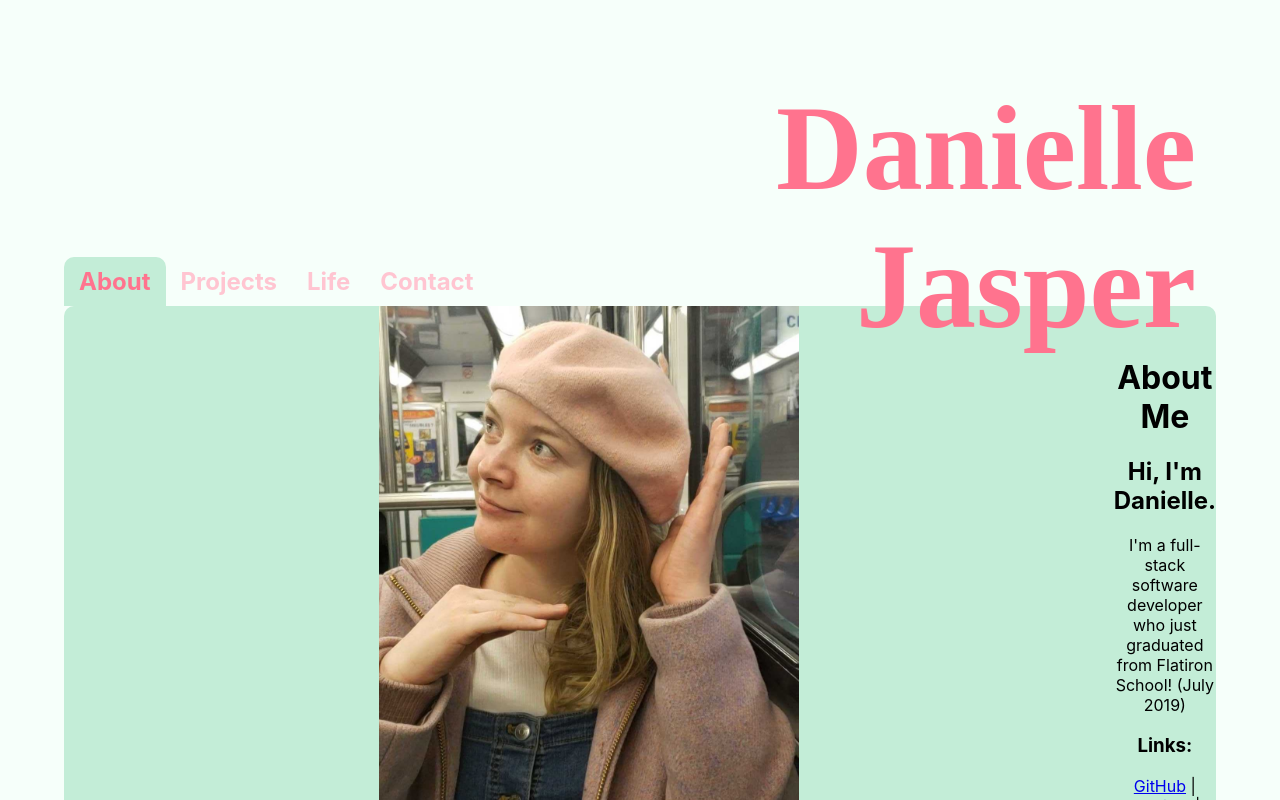
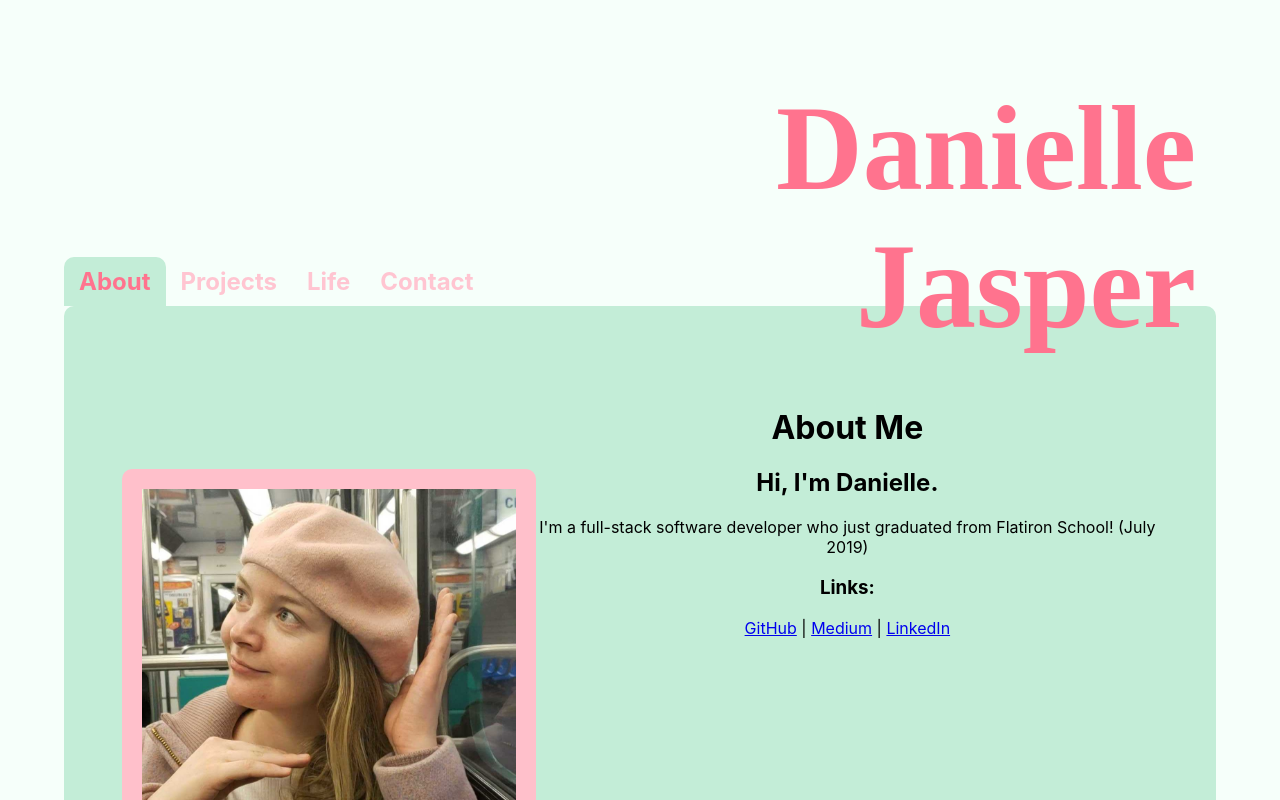
Before and after one commit to dnj547/portfolio, a React (Create React App) app in the folder client/: page / in a window 1280 px wide. Shown: the top 800 px of the page. Built offline with nearby package versions, Linux system fonts and the light colour scheme.

Commit message:
Fixing about page

```diff
--- a/client/src/App.css
+++ b/client/src/App.css
@@ -95,9 +95,11 @@ body {
 }
 .initial-life-page-card img {
   width: 90%;
+  height: auto;
   margin-top: 20px;
   margin-left: auto;
   margin-right: auto;
+  margin-bottom: 20px;
   flex: 1;
 }
 .play-game-button {
@@ -318,21 +320,38 @@ body {
 
 
 // About Page
+.about-container {
+
+}
+.about-container-stuff {
+  display: flex;
+  width: 90%;
+  margin-top: 20px;
+  margin-left: auto;
+  margin-right: auto;
+}
 .about-me-card {
+  border-radius: 10px;
   flex: 1;
-  background-color: black;
-  width: 90%;
+  background-color: pink;
+  width: 40%;
+  overflow: hidden;
+  padding-top: 20px;
   margin: auto;
+  flex-grow: 2;
 }
 .about-me-card img {
-  width: 40%;
+  width: 90%;
   margin: auto;
 }
 
 .about-me-text {
   flex: 1;
-  width: 60%;
-  margin-top: 30px;
+  flex-grow: 3;
+  width: 40%;
+  margin-top: 60px;
+  margin-left: auto;
+  margin-right: auto;
 }
 
 
--- a/client/src/containers/AboutContainer.js
+++ b/client/src/containers/AboutContainer.js
@@ -4,6 +4,7 @@ class AboutContainer extends Component {
   render() {
     return (
       <div className="about-container">
+        <div className="about-container-stuff">
           <div className="about-me-card">
             <img alt="me" src="images/me.jpg"/>
           </div>
@@ -15,6 +16,7 @@ class AboutContainer extends Component {
             <a href="https://github.com/dnj547">GitHub</a> | <a href="https://medium.com/@devdanielle">Medium</a> | <a href="https://www.linkedin.com/in/daniellejasper/">LinkedIn</a>
           </div>
         </div>
+      </div>
     );
   }
 }
--- a/client/src/containers/LifeContainer.js
+++ b/client/src/containers/LifeContainer.js
@@ -52,11 +52,10 @@ class LifeContainer extends Component {
                 alt="me"
                 src="images/me.jpg"
                 />
-              <button className="play-game-button" onClick={this.nextLevel}>Play</button>
             </div>
             <div className="initial-life-page-text">
               <h1>Play the game of my life!</h1>
-              <p>click play to start the game</p>
+              <button className="play-game-button" onClick={this.nextLevel}>Play</button>
               <div onClick={this.montage}>...</div>
             </div>
           </div>
```
Lines whose indentation alone changed are shown as unchanged.
